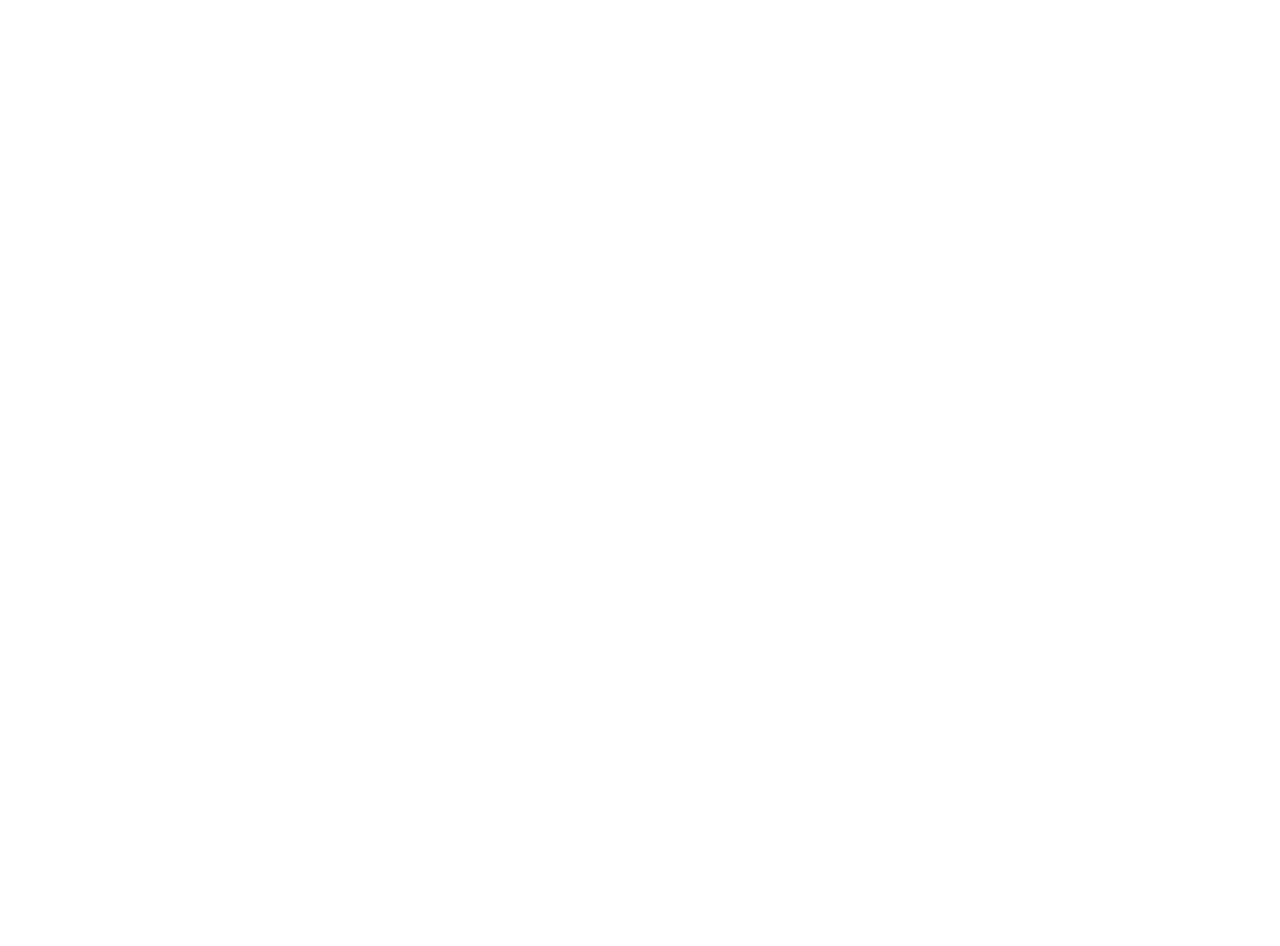
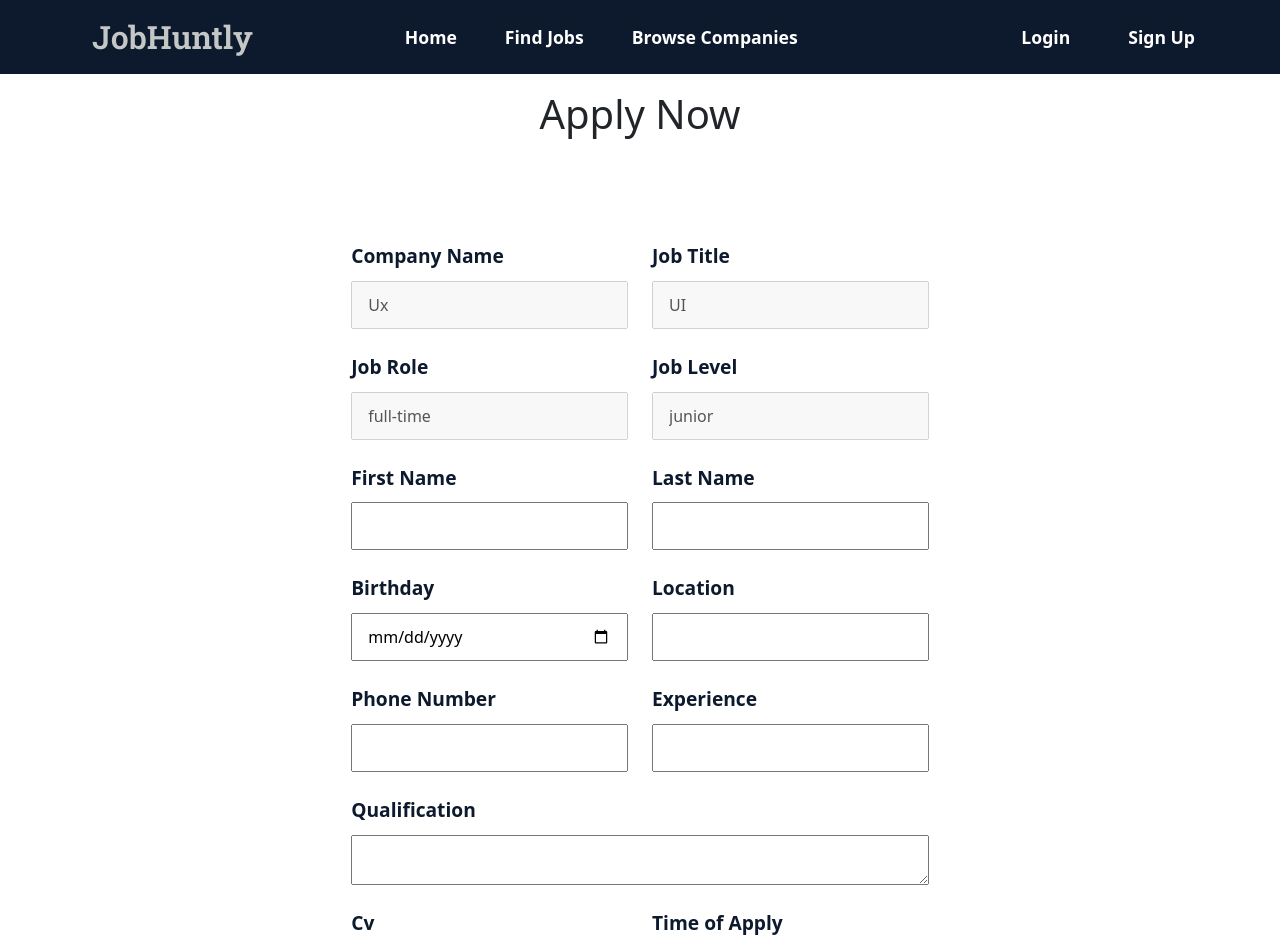
Before and after one commit to AlaAlmuhsen/JobHinting, a React (Create React App) app: page /Applied/1/1/junior/full-time/UI/Ux in a window 1280 px wide. Before the commit this address had no page. Shown: the top 946 px of the page. Before the commit the page ends 800 px from the top, so only its background shows below. Built offline with nearby package versions, Linux system fonts and the light colour scheme.

Commit message:
apply page

```diff
--- a/data/db.json
+++ b/data/db.json
@@ -16,6 +16,15 @@
       "jobtitle": "full-stack",
       "type": "user",
       "avatar": "url",
+      "id": "2"
+    },
+    {
+      "name": "Majd",
+      "password": "123456789",
+      "email": "Majd@gmail.com",
+      "jobtitle": "Civil engineer",
+      "type": "user",
+      "avatar": "https://raw.githubusercontent.com/Ashwinvalento/cartoon-avatar/master/lib/images/female/112.png",
       "id": "2"
     },
     {
@@ -753,6 +762,10 @@
       "timeOfApply": "19/6/2023",
       "jobRole": "Full-stack",
       "joblevel": "Junior",
+      "Experience": "2 years",
+      "Location": "Ajloun",
+      "Qualification": "Becholer degree",
+      "Cv": "url",
       "id": "1"
     },
     {
@@ -760,6 +773,7 @@
       "jobid": "3",
       "firstname": "ayham",
       "lastname": "zaid",
+      "email": "Ayham@gmail.com",
       "major": "sw",
       "birthday": "11/5/1995",
       "status": "approved",
@@ -767,6 +781,10 @@
       "timeOfApply": "21/6/2023",
       "jobRole": "Full-stack",
       "joblevel": "Seinor",
+      "Experience": "2 years",
+      "Location": "Irbaid",
+      "Qualification": "Becholer degree",
+      "Cv": "url",
       "id": "2"
     },
     {
@@ -782,21 +800,11 @@
       "timeOfApply": "19/6/2023",
       "jobRole": "Full-stack",
       "joblevel": "Junior",
+      "Experience": "2 years",
+      "Location": "Amman",
+      "Qualification": "Becholer degree",
+      "Cv": "url",
       "id": "3"
-    },
-    {
-      "companyid": "1",
-      "jobid": "2",
-      "firstname": "Majd",
-      "lastname": "Jadallha",
-      "major": "Software Developer",
-      "birthday": "2023-06-13",
-      "status": "pending",
-      "phoneNumber": "0774567890",
-      "timeOfApply": "06/23/2023",
-      "jobRole": "Full-time",
-      "JobLevel": "Senior",
-      "id": "nx_GIOb"
     }
   ]
 }
--- a/src/App.css
+++ b/src/App.css
@@ -401,3 +401,69 @@
   border-color:var(--main-color);
 }
 /* end post job */
+#appliedForm{
+padding: 1rem 4rem;
+margin:auto;
+display: flex;
+flex-direction: column;
+align-items: center;
+gap: 2rem;
+}
+.AppliedPageForm{
+background-color: #fff;
+padding: 4rem 10rem;
+margin-top: 4rem;
+border-radius:15px ;
+width: 80%;
+margin: 2rem auto;
+
+}
+.AppliedPage  .input-box{
+  margin: 5px 0;
+}
+.AppliedPage .input-box input,
+.AppliedPage .input-box textarea
+{
+  width: 100%;
+  padding: 5px;
+  outline: none;
+}
+.AppliedPage form {
+  width: 98% ;
+  padding: 20px;
+}
+.AppliedPage form .input-box{
+  margin: 5px 0;
+}
+.AppliedPage form .input-box p {
+  margin: 5px 0px;
+  color: var(--main-color);
+  font-weight: bold;
+  text-transform: capitalize;
+}
+.input-box{
+display: flex;
+flex-direction: column;
+}
+label{
+margin-bottom: 10px;
+font-size: 1.2rem;
+font-weight: 600;
+color: var(--main-color);
+}
+.AppliedPage input{
+  border-radius: 15px;
+}
+input{
+padding: 10px 15px;
+}
+#submit{ border: none;
+font-weight: 600;
+margin-left: 43%;
+background-color: var(--main-color); padding: 10px 15px; color: #fff; width: 6rem; border-radius: 15px; -web5pxkit-border-radius: 1; -moz-border-radius: 15px; -ms-border-radius: 15px; -o-border-radius: 15px; -webkit-border-radius: 15px;
+}
+@media (max-width: 450px) {
+#appliedForm{
+padding: 1rem ;
+}
+}
--- a/src/App.js
+++ b/src/App.js
@@ -17,7 +17,7 @@
     <Routes>
       <Route exact path='/' element={<Home />}/>
       <Route path='/findjob' element={<Findjob />}/>
-      <Route path='/Applied/:jobid/:companyid/:jobLevel/:typeOfEmployment/:title' element={<Applied/>}/>
+      <Route path='/Applied/:jobid/:companyid/:jobLevel/:typeOfEmployment/:title/:name' element={<Applied/>}/>
       <Route path='/findjob/:category' element={<Findjob />}/>
       <Route path='/jobdetails/:id' element={<JobDetails />}/>
       <Route path='/browsecompanies' element={<Browsecompanies />}/>
--- a/src/pages/Applied.js
+++ b/src/pages/Applied.js
@@ -1,16 +1,20 @@
 import React, { useState, useEffect } from 'react';
 import Header from '../components/Header';
 import Footer from '../components/Footer';
-import { useNavigate,useParams } from 'react-router-dom';
+import { useNavigate, useParams } from 'react-router-dom';
 
 function Applied() {
   const [firstname, setFirstname] = useState('');
   const [lastname, setLastname] = useState('');
   const [birthday, setBirthday] = useState('');
-  const [phoneNumber, setPhoneNumber] = useState('');
+  const [Experience, setExperience] = useState('');
+  const [phonenumber, setPhoneNumber] = useState('');
+  const [Location, setLocation] = useState('');
+  const [Qualification, setQualification] = useState('');
+  const [Cv, setCv] = useState('');
   const navigate = useNavigate();
   const [currentDate, setCurrentDate] = useState('');
-  const { jobid ,companyid,jobLevel,typeOfEmployment,title,email} = useParams();
+  const { jobid, companyid, jobLevel, typeOfEmployment, title, name } = useParams();
 
   useEffect(() => {
     const today = new Date();
@@ -22,21 +26,28 @@
     setCurrentDate(formattedDate);
   }, []);
 
+  let userData = localStorage.getItem('userData');
+  if (userData) {
+    userData = JSON.parse(userData);
+  }
   const handleSubmit = (e) => {
     e.preventDefault();
     const application = {
-      companyid:companyid ,
+      companyid: companyid,
       jobid: jobid,
       firstname,
       lastname,
-      email: email,
+      email: userData[0].email,
       major: title,
       birthday,
-      status: "pending",
-      phoneNumber,
+      status: 'pending',
+      phonenumber,
       timeOfApply: currentDate,
       jobRole: typeOfEmployment,
-      JobLevel: jobLevel,
+      joblevel: jobLevel,
+      Experience,
+      Location,
+      Qualification,
     };
     fetch('http://localhost:5000/application/', {
       method: 'POST',
@@ -50,49 +61,135 @@
         console.error('Error:', error);
       });
   };
- return (
+
+  return (
     <div id="AppliedPage">
-      <div id="contentAppliedPage">
         <Header />
-        <form onSubmit={handleSubmit}>
-          <label>First Name</label>
+        <form onSubmit={handleSubmit} id='appliedForm'>
+        <h1 id='applyNow'>Apply Now</h1>
+        <div className='row g-4 AppliedPageForm'>
+        <div className="col-md-6 input-box">
+        <label>Company Name</label>
+        <input
+            type="text"
+            required
+            value={name}
+            disabled
+          />
+        </div>
+        <div className="col-md-6 input-box">
+        <label>Job Title</label>
+        <input
+            type="text"
+            required
+            value={title}
+            disabled
+          />
+        </div>
+        <div className="col-md-6 input-box">
+        <label>Job Role</label>
+        <input
+            type="text"
+            required
+            value={typeOfEmployment}
+            disabled
+          />
+        </div>
+        <div className="col-md-6 input-box">
+        <label>Job Level</label>
+        <input
+            type="text"
+            required
+            value={jobLevel}
+            disabled
+          />
+        </div>
+        <div className="col-md-6 input-box">
+        <label>First Name</label>
           <input
             type="text"
             required
             value={firstname}
             onChange={(e) => setFirstname(e.target.value)}
           />
-          <br />
-          <br />
-          <label>Last Name</label>
+        </div>
+        <div className="col-md-6 input-box">
+        <label>Last Name</label>
           <input
             type="text"
             required
             value={lastname}
             onChange={(e) => setLastname(e.target.value)}
           />
-          <br />
-          <br />
-          <label>Birthday</label>
+        </div>
+        <div className="col-md-6 input-box">
+        <label>Birthday</label>
           <input
             type="date"
             required
             value={birthday}
             onChange={(e) => setBirthday(e.target.value)}
           />
-          <br />
-          <br />
-          <label>Phone Number</label>
+        </div>
+        <div className="col-md-6 input-box">
+        <label>Location</label>
           <input
             type="text"
             required
-            value={phoneNumber}
+            value={Location}
+            onChange={(e) => setLocation(e.target.value)}
+          />
+        </div>
+        <div className="col-md-6 input-box">
+        <label>Phone Number</label>
+          <input
+            type="text"
+            required
+            value={phonenumber}
             onChange={(e) => setPhoneNumber(e.target.value)}
           />
-          <button type="submit">Submit</button>
+        </div>
+        <div className="col-md-6 input-box">
+        <label>Experience</label>
+          <input
+            type="text"
+            required
+            value={Experience}
+            onChange={(e) => setExperience(e.target.value)}
+          />
+        </div>
+        <div className="col-md-12 input-box">
+        <label>Qualification</label>
+          <textarea
+            type="text"
+            required
+            value={Qualification}
+            onChange={(e) => setQualification(e.target.value)}
+          />
+        </div>
+        <div className="col-md-6 input-box">
+        <label>Cv</label>
+          <input
+            type="text"
+            required
+            value={Cv}
+            onChange={(e) => setCv(e.target.value)}
+          />
+        </div>
+        <div className="col-md-6 input-box">
+        <label>Time of Apply</label>
+          <input
+            type="text"
+            required
+            value={currentDate}
+            disabled
+          />
+        </div>
+          <button type="submit" id='submit'>Submit</button>
+        </div>
         </form>
         <Footer />
-      </div>
+
     </div>
   );
 }
--- a/src/pages/JobDetails.js
+++ b/src/pages/JobDetails.js
@@ -56,10 +56,13 @@
         <p>{jobData.desc}</p>
           <h1>{companyData.type}</h1>
           <p>{companyData.email}</p>
+          <p>{companyData.name}</p>
+          <p>{companyData.indusrty}</p>
+          <p>{companyData.country}</p>
           <img src={companyData.logo} alt='companyLogo' id='companyId'/>
           <h2>{companyData.name}</h2>
           <p>{companyData.indusrty}</p>
-          <Link to={`/Applied/${jobData.id}/${jobData.companyId}/${jobData.jobLevel}/${jobData.typeOfEmployment}/${jobData.title}`}>Applied</Link>
+          <Link to={`/Applied/${jobData.id}/${jobData.companyId}/${jobData.jobLevel}/${jobData.typeOfEmployment}/${jobData.title}/${companyData.name}`}>Applied</Link>
         </div>
       )}
       <Footer/>
```
